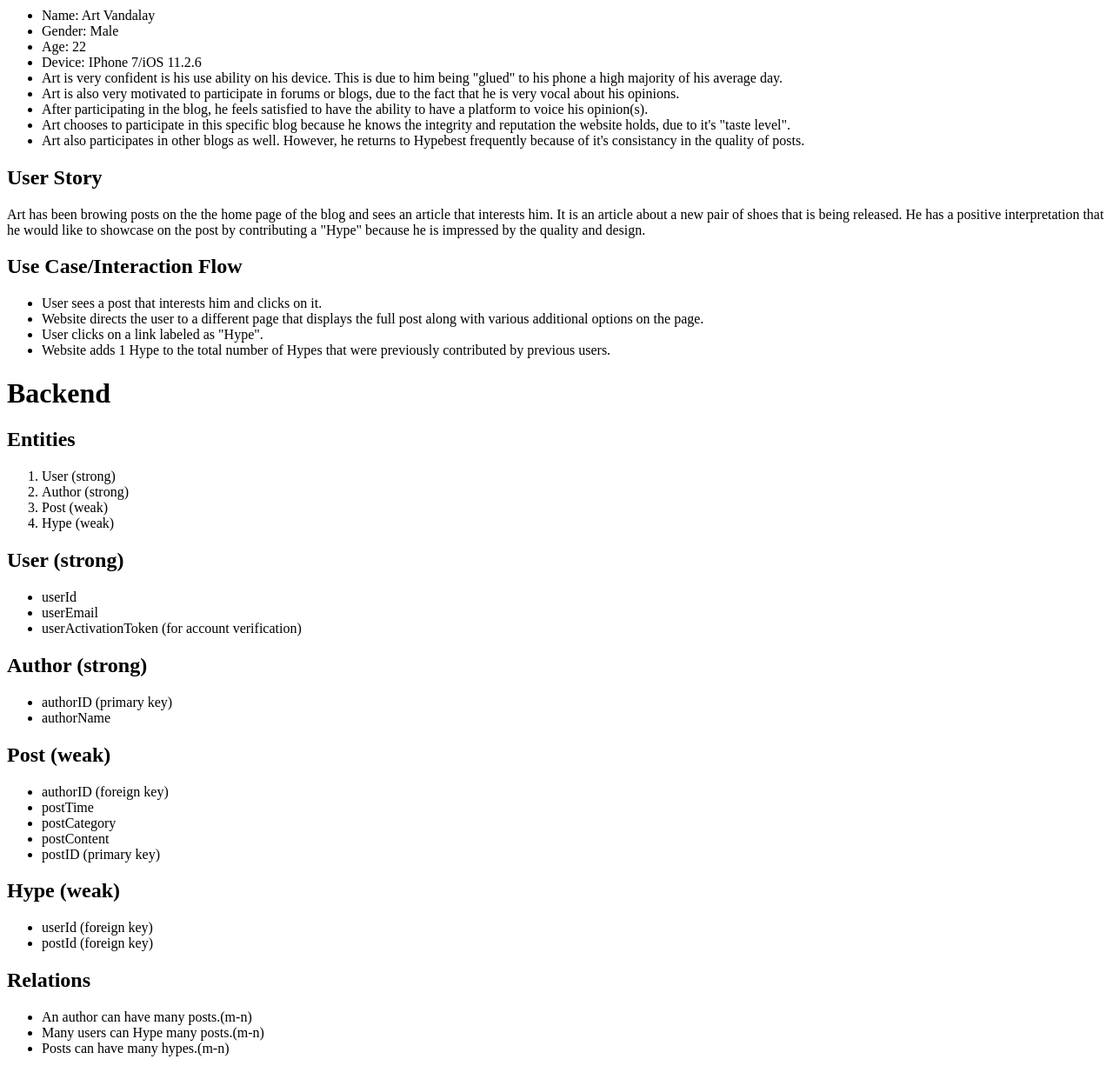
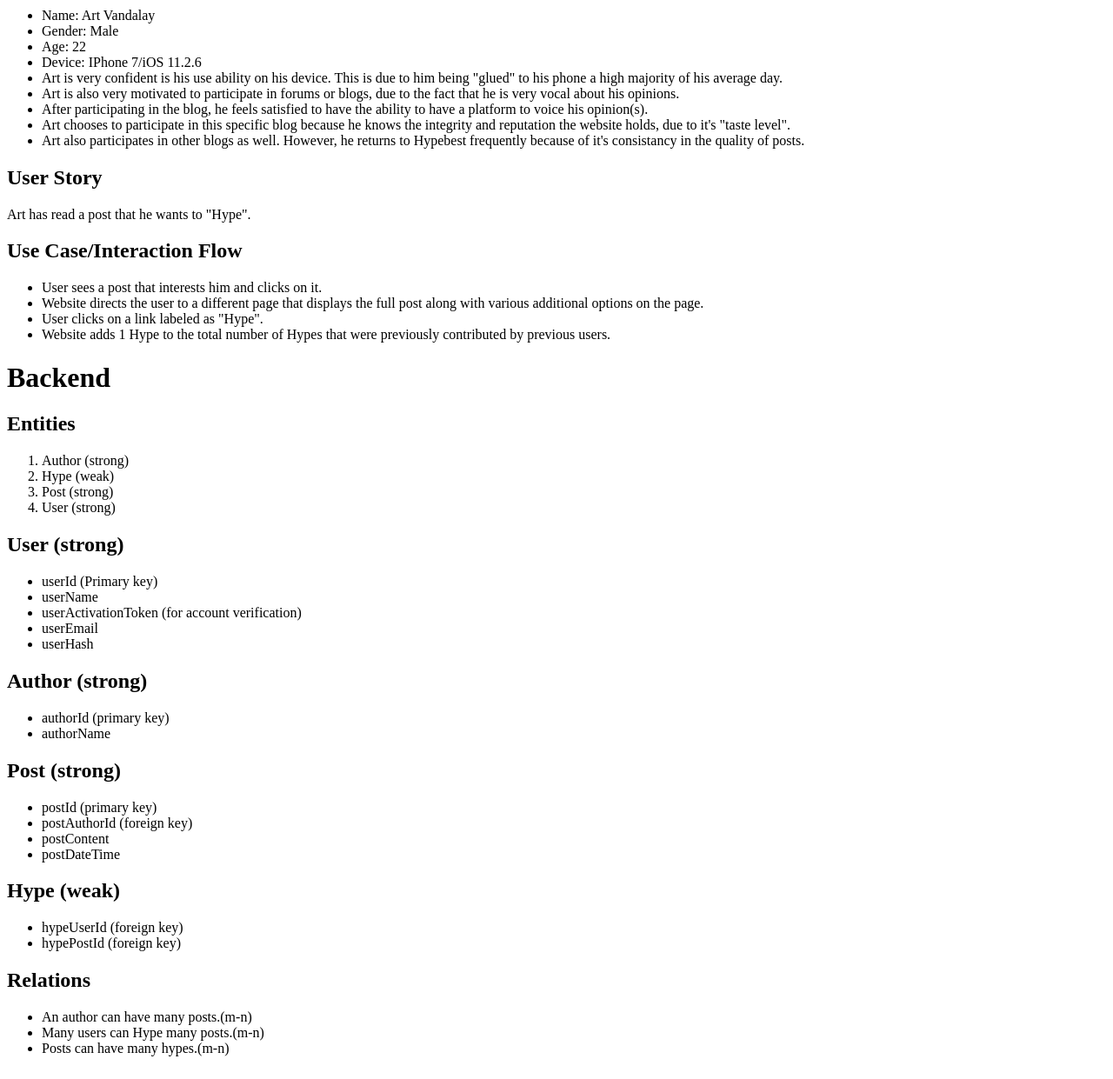
Before and after one commit to G-Cordova/data-design, a PHP site: page / in a window 1280 px wide. Shown: the part 742-1983 px from the top of the page at 87% size. Run offline with PHP 8.4, Linux system fonts and the light colour scheme; some libraries are stand-ins or nearby versions.

Commit message:
made updates based on bridge feedback, got approval

```diff
--- a/index.php
+++ b/index.php
@@ -24,7 +24,7 @@
 		</div>
 		<div>
 			<h2>User Story</h2>
-			<p>Art has been browing posts on the the home page of the blog and sees an article that interests him. It is an article about a new pair of shoes that is being released. He has a positive interpretation that he would like to showcase on the post by contributing a "Hype" because he is impressed by the quality and design.</p>
+			<p>Art has read a post that he wants to "Hype".</p>
 		</div>
 		<div>
 			<h2>Use Case/Interaction Flow</h2>
@@ -41,36 +41,37 @@
 			<div>
 				<h2>Entities</h2>
 				<ol>
+					<li>Author (strong)</li>
+					<li>Hype (weak)</li>
+					<li>Post (strong)</li>
 					<li>User (strong)</li>
-					<li>Author (strong)</li>
-					<li>Post (weak)</li>
-					<li>Hype (weak)</li>
 				</ol>
 			</div>
 		<div>
 			<h2>User (strong)</h2>
 			<ul>
-				<li>userId</li>
+				<li>userId (Primary key)</li>
+				<li>userName</li>
+				<li>userActivationToken (for account verification)</li>
 				<li>userEmail</li>
-				<li>userActivationToken (for account verification)</li>
+				<li>userHash</li>
 			</ul>
 			<h2>Author (strong)</h2>
 			<ul>
-				<li>authorID (primary key)</li>
+				<li>authorId (primary key)</li>
 				<li>authorName</li>
 			</ul>
-			<h2>Post (weak)</h2>
+			<h2>Post (strong)</h2>
 			<ul>
-				<li>authorID (foreign key)</li>
-				<li>postTime</li>
-				<li>postCategory</li>
+				<li>postId (primary key)</li>
+				<li>postAuthorId (foreign key)</li>
 				<li>postContent</li>
-				<li>postID (primary key)</li>
+				<li>postDateTime</li>
 			</ul>
 			<h2>Hype (weak)</h2>
 			<ul>
-				<li>userId (foreign key)</li>
-				<li>postId (foreign key)</li>
+				<li>hypeUserId (foreign key)</li>
+				<li>hypePostId (foreign key)</li>
 		</div>
 		<div>
 			<h2>Relations</h2>
```
